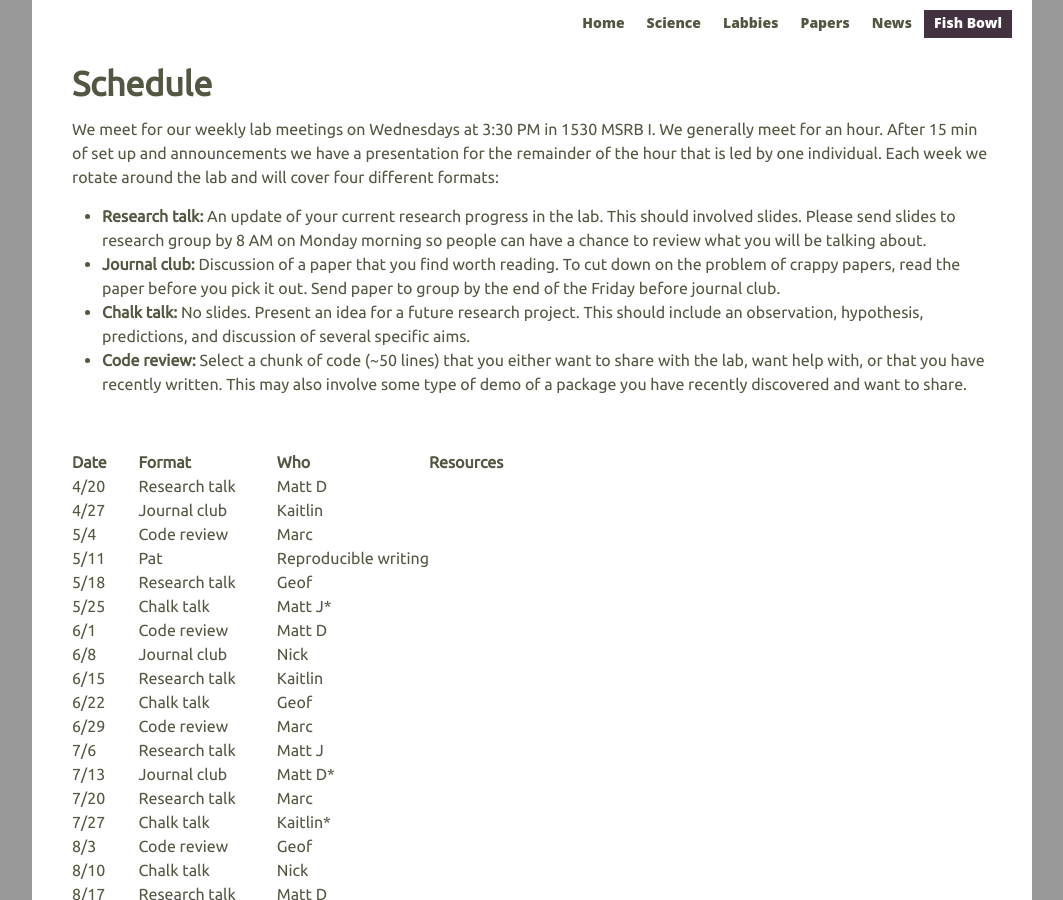
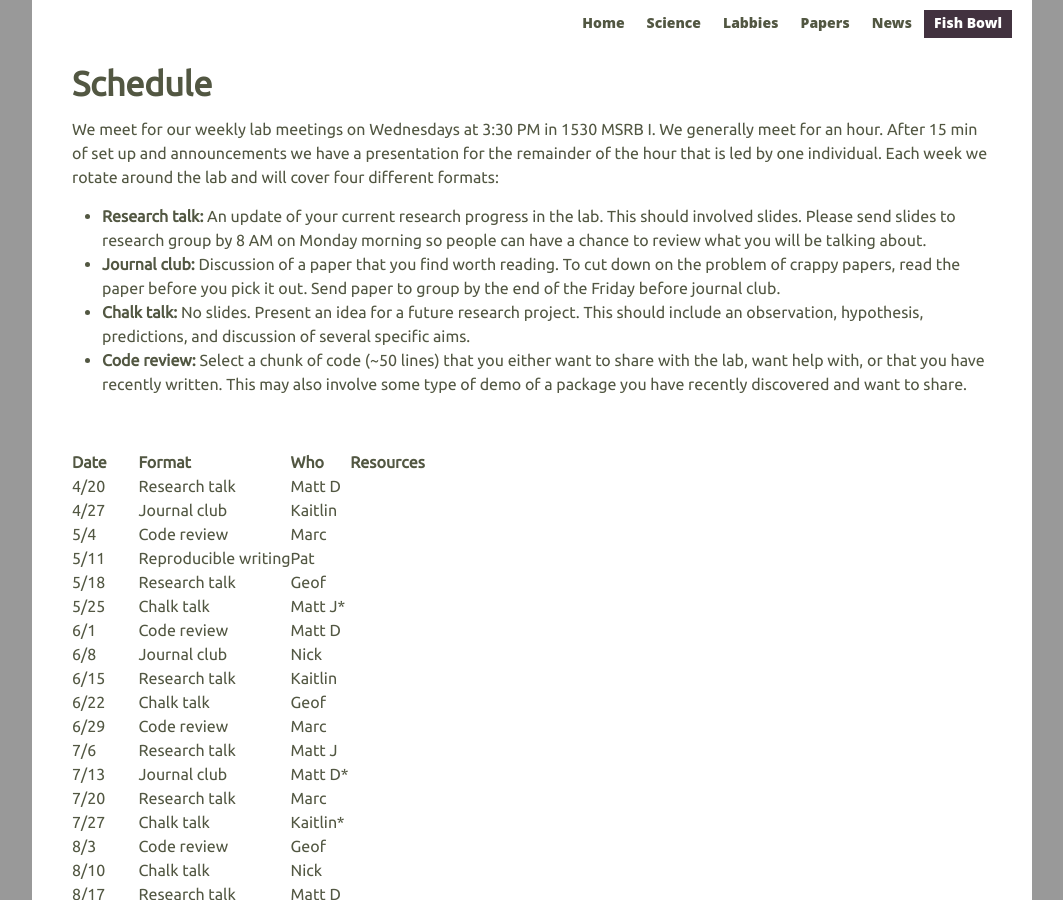
Before and after one commit to SchlossLab/schlosslab.github.io, a Jekyll site: the page built from _fish_bowl/schedule.md, in a window 1280 px wide and 900 px high. Shown: the whole window, without its empty margins (108-1171 px from the left). Built offline with Jekyll 4.4.1, drawn with Linux system fonts in a browser that asks for light colours; nearby versions of some CDN libraries.

Commit message:
Fix formatting

```diff
--- a/_fish_bowl/schedule.md
+++ b/_fish_bowl/schedule.md
@@ -30,7 +30,7 @@ want to share.
 | 4/20	|	Research talk	|	Matt D	|	|
 | 4/27	|	Journal club	|	Kaitlin	|
 | 5/4	|	Code review	|	Marc	|	|
-| 5/11	|	Pat	|	Reproducible writing	|	|
+| 5/11	|	Reproducible writing | Pat |	|
 | 5/18	|	Research talk	|	Geof	|	|
 | 5/25 | Chalk talk | Matt J* ||
 | 6/1 | Code review | Matt D ||
```
